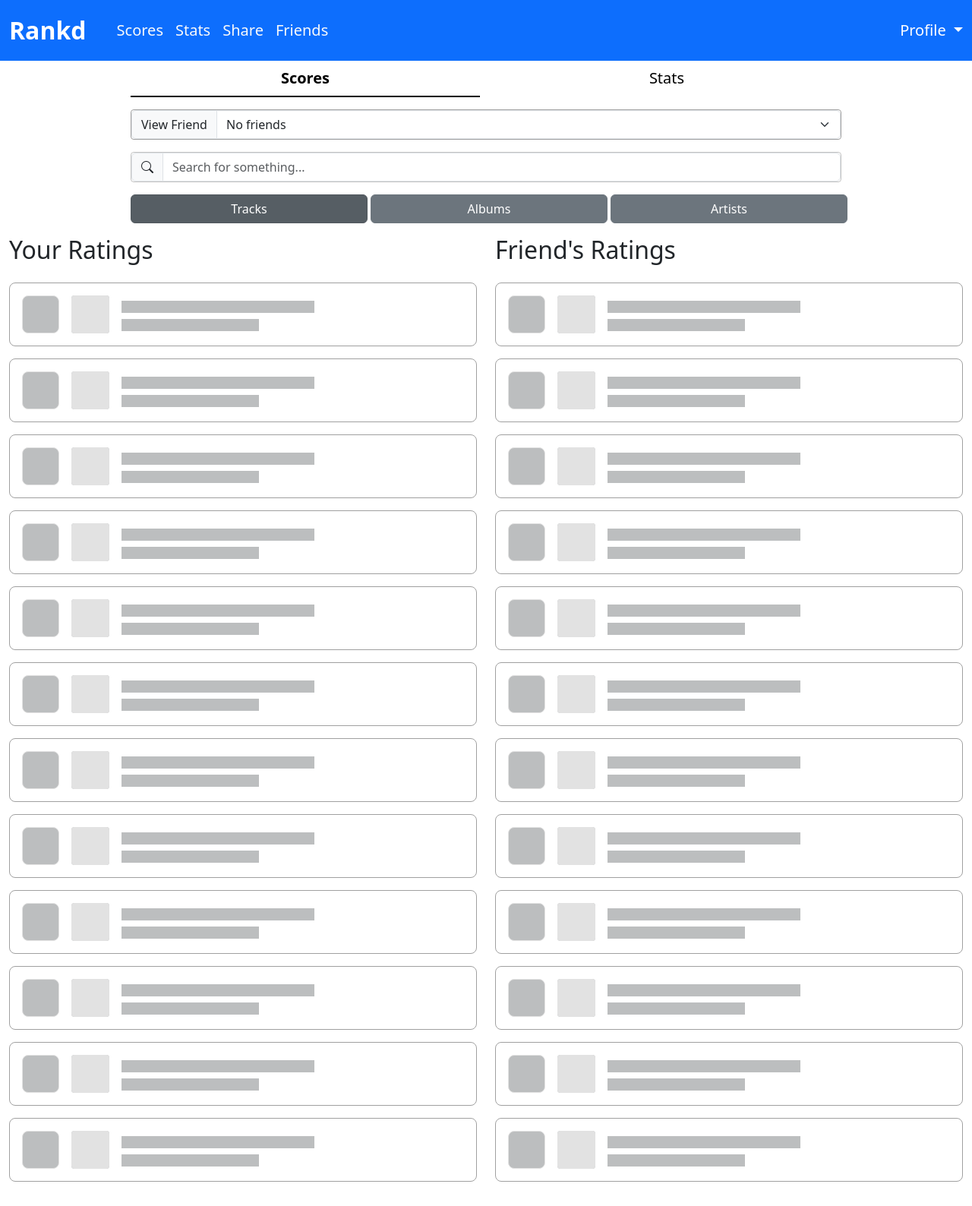
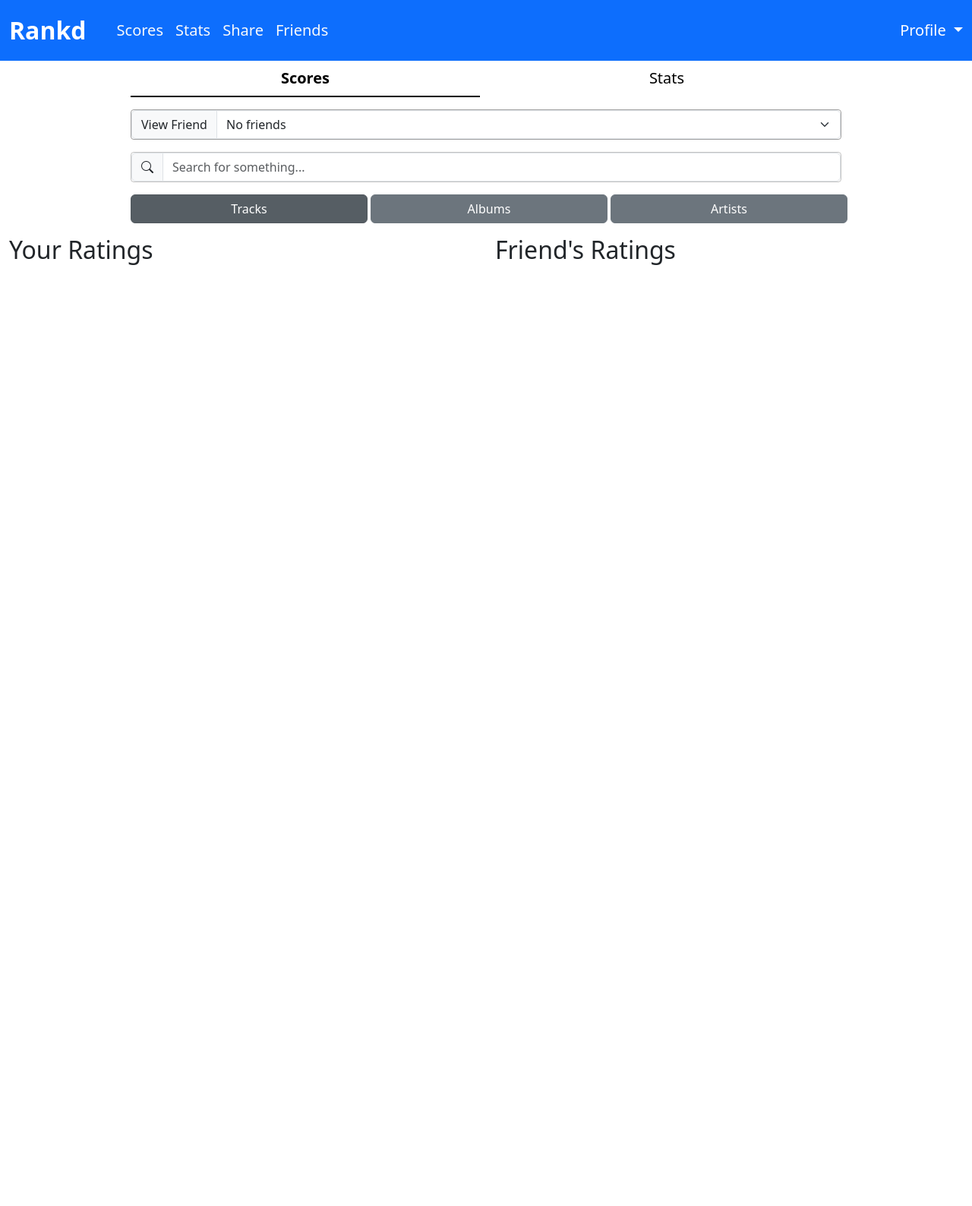
Before and after one commit to enqinghayashi/Rankd-Music_Rating_Application, a Flask app: page /compare_scores in a window 1280 px wide. Shown: the whole page at 76% size. After the commit the page ends 349 px from the top, so only its background shows below. Run offline with Flask 3, Linux system fonts and the light colour scheme; the visitor is signed in with stand-in values (Sample User, id 1); data comes from the database, SQL or seed files in the repository; data that the repository does not hold is empty; grey boxes are pictures that could not be loaded.

Commit message:
fixed an issue where the friend validation wasn't comparing the ids correctly

```diff
--- a/app/routes.py
+++ b/app/routes.py
@@ -107,9 +107,9 @@ def compare_scores():
     friend_id = request.args.get("friend_id")
     friend_found = False
     for friend in friends:
-       if friend.user_id == friend_id:
-          friend_found = True
-          break
+      if int(friend.user_id) == int(friend_id):
+        friend_found = True
+        break
 
     user_results = getDatabaseItems(type)
     user_results = filterDatabaseItems(user_results, search)[1]
@@ -118,7 +118,7 @@ def compare_scores():
       friend_results = getDatabaseItems(type, friend_id)
       friend_results = filterDatabaseItems(friend_results, search)[1]
     else:
-       friend_results = []
+      friend_results = []
 
     response = {
        "user_results": user_results,
--- a/app/static/compare_scores.js
+++ b/app/static/compare_scores.js
@@ -26,8 +26,6 @@ function getItems() {
   console.log("TESTING")
   $("#user-items").empty();
   $("#friend-items").empty();
-  $("#user-placeholders").show();
-  $("#friend-placeholders").show();
 
   const params = getSearchParameters();
   params["friend_id"] = getSelectedFriend();
@@ -51,9 +49,6 @@ function renderItems(response) {
   const user_container = document.getElementById("user-items")
   const friend_container = document.getElementById("friend-items")
 
-  $("#user-placeholders").hide();
-  $("#friend-placeholders").hide();
-
   renderContainer(user_container, response.user_results);
   renderContainer(friend_container, response.friend_results);
 }
--- a/app/templates/compare_scores.html
+++ b/app/templates/compare_scores.html
@@ -47,36 +47,12 @@
       <div id="user-items" class="saved-scores d-flex flex-column align-items-center mb-3 overflow-auto">
         <!-- Filled in by JS -->
       </div>
-      <div id="user-placeholders" class="saved-scores d-flex flex-column align-items-center mb-3 overflow-auto">
-        {% for i in range(12) %}
-        <div class="item placeholder-glow">
-          <div class="item-score col-2 col-lg-1 placeholder"></div>
-          <img src="..." class="item-img placeholder" alt="...">
-          <div class="item-desc col">
-            <span class="item-title mt-1 mb-2 placeholder col-7" aria-disabled="true"></span>
-            <span class="item-creator mb-0 placeholder col-5" aria-disabled="true"></span>
-          </div>
-        </div>
-        {% endfor %}
-      </div>
     </div>
     <div class="right-scores col col-lg-6">
       <h2 class="compare-section-title"><span class="friend-name">Friend</span>'s Ratings</h2>
       <div id="friend-items" class="saved-scores d-flex flex-column align-items-center mb-3 overflow-auto">
         <!-- Filled in by JS -->
       </div>
-      <div id="friend-placeholders" class="saved-scores d-flex flex-column align-items-center mb-3 overflow-auto">
-        {% for i in range(12) %}
-        <div class="item placeholder-glow">
-          <div class="item-score col-2 col-lg-1 placeholder"></div>
-          <img src="..." class="item-img placeholder" alt="...">
-          <div class="item-desc col">
-            <span class="item-title mt-1 mb-2 placeholder col-7" aria-disabled="true"></span>
-            <span class="item-creator mb-0 placeholder col-5" aria-disabled="true"></span>
-          </div>
-        </div>
-        {% endfor %}
-      </div>
     </div>
   </div>
 </div>
```
Also changed, not shown: app/templates/scores.html (+4 -4 lines).
